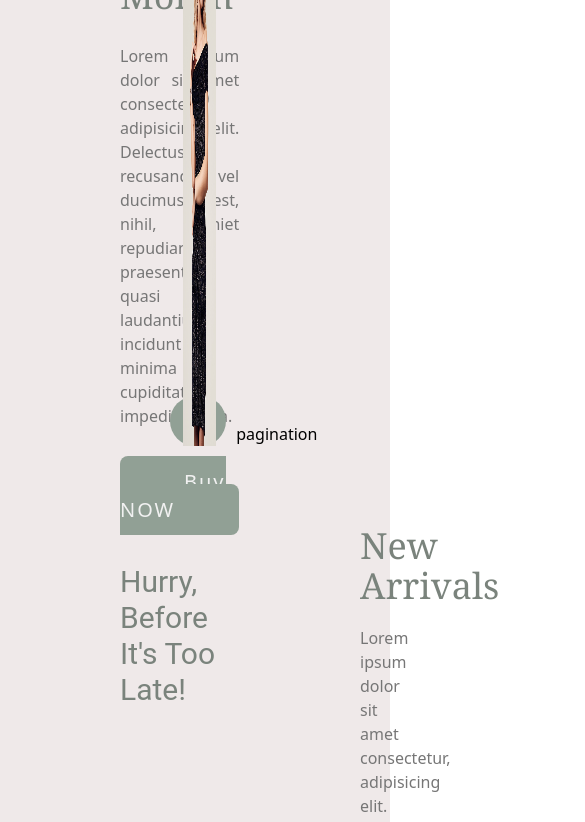
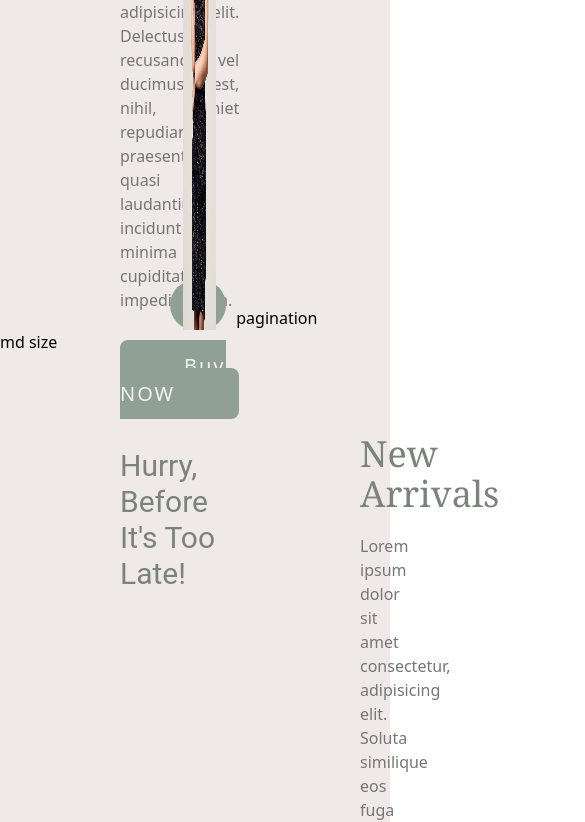
Before and after one commit to Thuya-Myint/shopping-pwa, a React (Vite) app: page / in a window 390 px wide. Shown: the part 1156-1978 px from the top of the page, 585 px wide, since content can reach past the window. Built offline with nearby package versions, Linux system fonts and the light colour scheme.

Commit message:
login page responsive

```diff
--- a/src/Login.jsx
+++ b/src/Login.jsx
@@ -73,14 +73,14 @@ const Login = () => {
                             {/* <img src={LoginImages[0]} alt="logo" className='w-[100px]' /> */}
                         </div>
                         <h1 className='text-center text-2xl font-mono font-bold text-txtColor mt-5 mb-3'>Nice to see you again</h1>
-                        <div className='grid gap-4 pt-3'>
+                        <div className='grid w-full gap-4 pt-3'>
                             <input
                             value={email}
                             type="text"
                             onChange={(e) => setEmail(e.target.value)}
                             placeholder='Email or phone number'
-                            className='bg-primary rounded-lg h-10 pl-2 inputHover outline-none' />
-                            <div className='w-full place-content-between flex items-center bg-primary rounded-lg h-10 px-2 inputHover'>
+                            className='bg-primary rounded-lg py-2 pl-2 inputHover outline-none' />
+                            <div className='w-full place-content-between flex items-center bg-primary rounded-lg py-2 px-2 inputHover'>
                                 <input
                                 value={password}
                                 type={isShowPassword ? "text" : "password"}
--- a/src/NavBar.jsx
+++ b/src/NavBar.jsx
@@ -8,6 +8,8 @@ const NavBar = () => {
 
 
   return (
+    window.innerWidth >= 768
+    ?
     <div className='mb-20'>
         <div className='flex place-content-between align-middle bg-navColor h-15'>
             <div className='flex ml-30 py-1 items-center gap-5'>
@@ -36,6 +38,11 @@ const NavBar = () => {
 
         </div>
     </div>
+    :
+    <div>
+      md size
+    </div>
+
   )
 }
 
--- a/src/New_Arrival.jsx
+++ b/src/New_Arrival.jsx
@@ -1,6 +1,7 @@
 import React from 'react'
 import { Link } from 'react-router-dom'
 import shinyDressImg from './assests/image/pImg1.png'
+import NavBar from './NavBar'
 //import { FaStar } from "react-icons/fa"
 
 // import NavBar from './NavBar'
@@ -20,7 +21,8 @@ const New_Arrival = () => {
   ]
 
   return (
-    <div className='bgColor h-screen'>
+    <div className='bgColor w-screen h-screen'>
+      <NavBar />
       <div className='px-30 py-20'>
         <div className='text-center px-60'>
           <h1 className='font-georgia text-4xl text-txtColor'>
```
